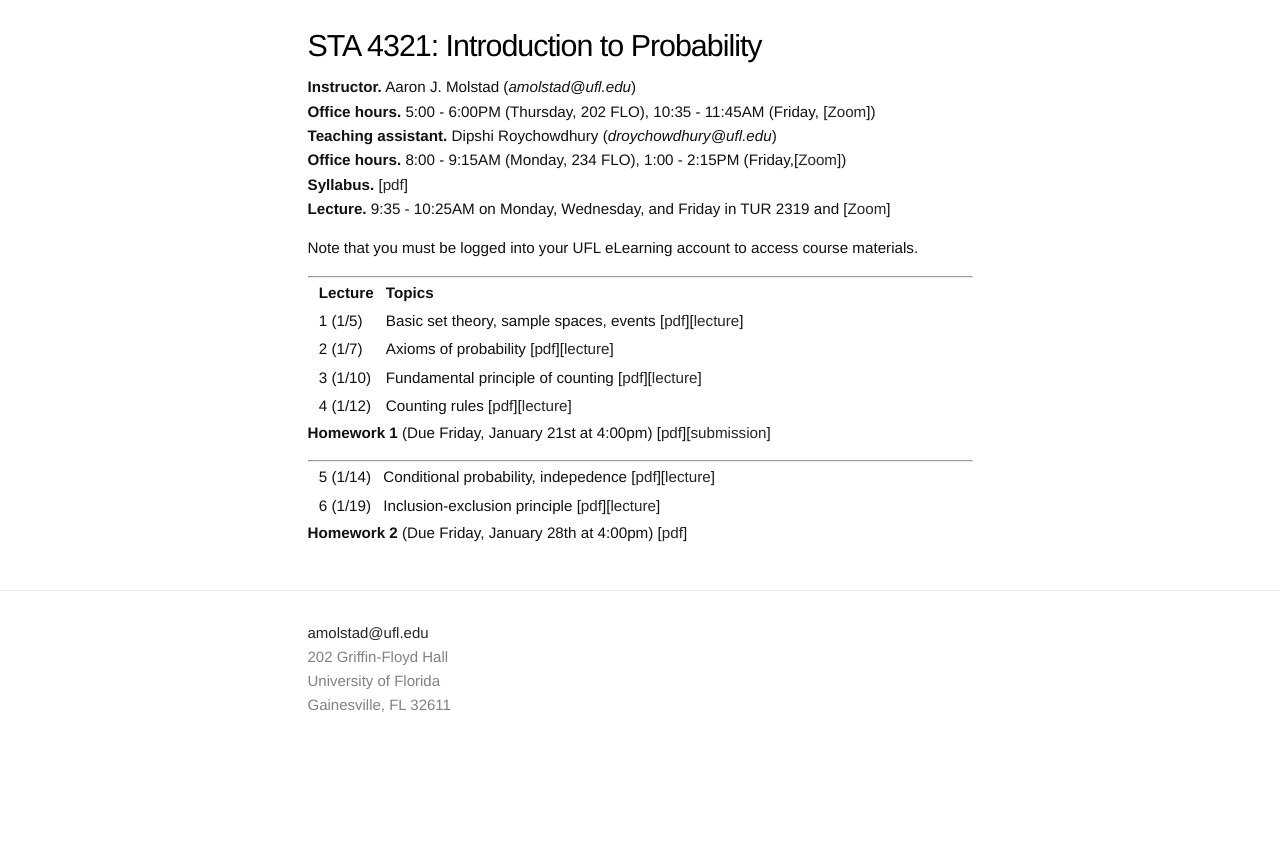
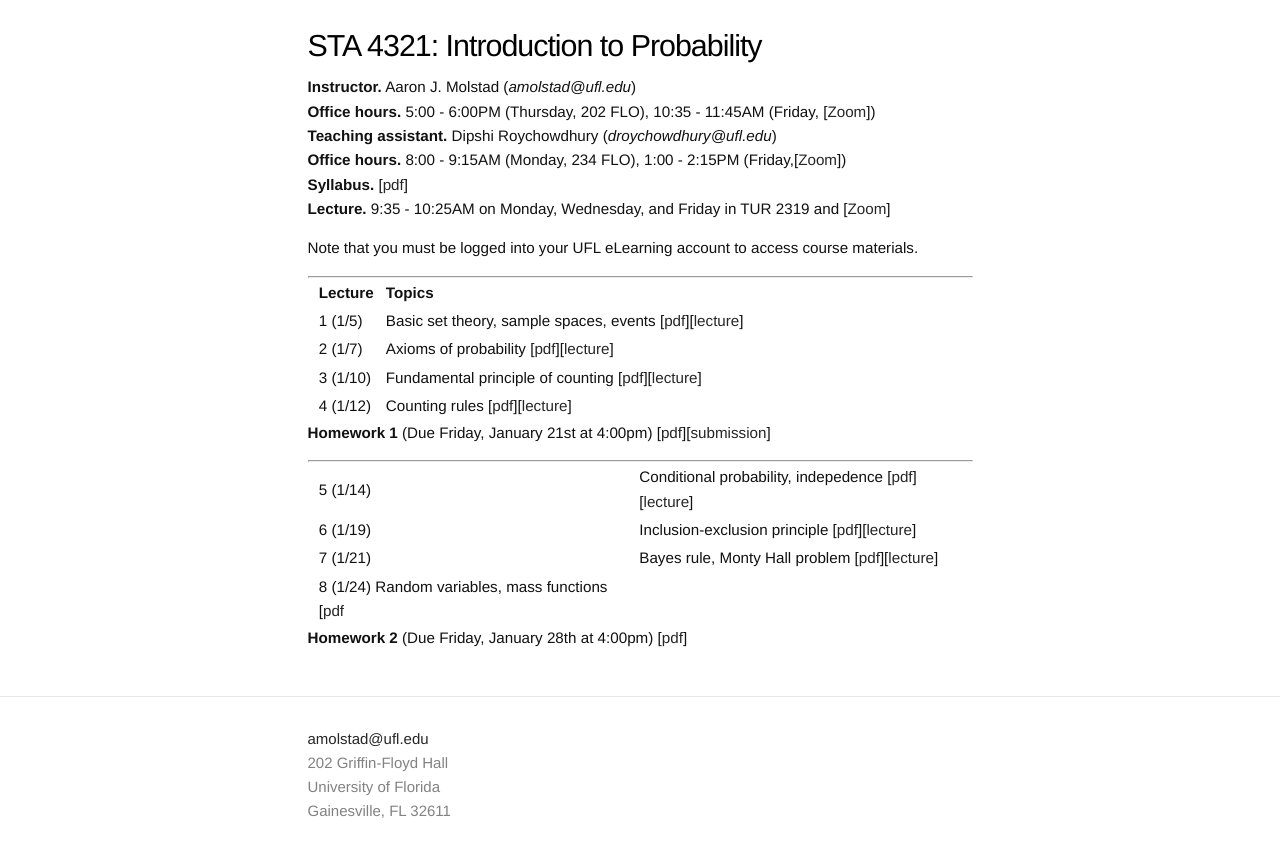
Before and after one commit to ajmolstad/ajmolstad.github.io, a Jekyll site: the page built from S22_STA4321.md, in a window 1280 px wide. Shown: the top 857 px of the page. Built offline with Jekyll 4.4.1, drawn with Linux system fonts in a browser that asks for light colours.

Commit message:
Update websites

```diff
--- a/S22_STA4321.md
+++ b/S22_STA4321.md
@@ -30,5 +30,7 @@ Note that you must be logged into your UFL eLearning account to access course ma
 
 || 5 (1/14) || Conditional probability, indepedence [[pdf](https://ufl.instructure.com/files/65759474/download?download_frd=1)][[lecture](https://ufl.instructure.com/courses/452037/files?preview=65875230)] ||
 || 6 (1/19) || Inclusion-exclusion principle [[pdf](https://ufl.instructure.com/files/65876665/download?download_frd=1)][[lecture](https://ufl.instructure.com/courses/452037/files?preview=65894841)]||
+|| 7 (1/21) || Bayes rule, Monty Hall problem [[pdf](https://ufl.instructure.com/files/65936387/download?download_frd=1)][[lecture](https://ufl.instructure.com/courses/452037/files?preview=66008755)]||
+|| 8 (1/24) Random variables, mass functions [[pdf](https://ufl.instructure.com/files/66008757/download?download_frd=1)||
 
 **Homework 2** (Due Friday, January 28th at 4:00pm) [[pdf](https://ufl.instructure.com/files/65946099/download?download_frd=1)]
```
